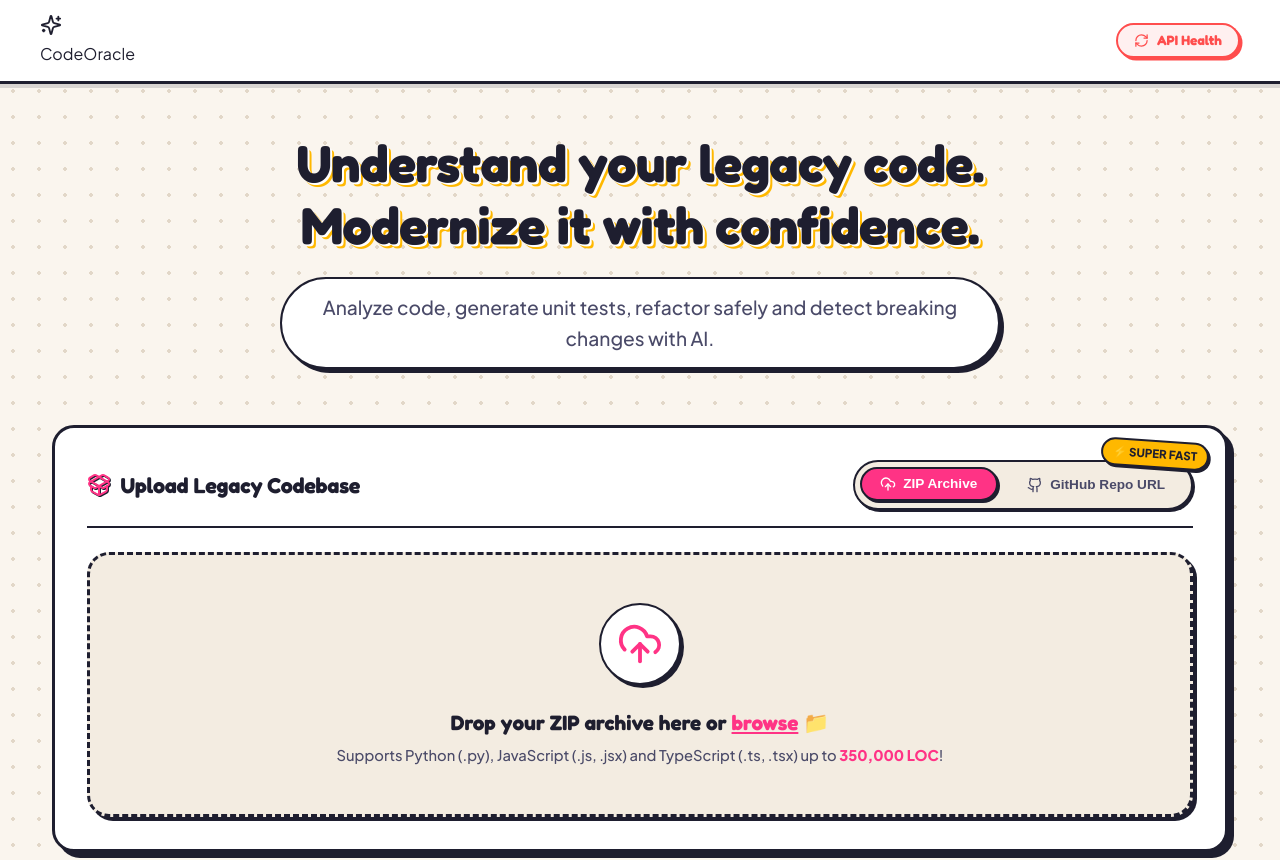
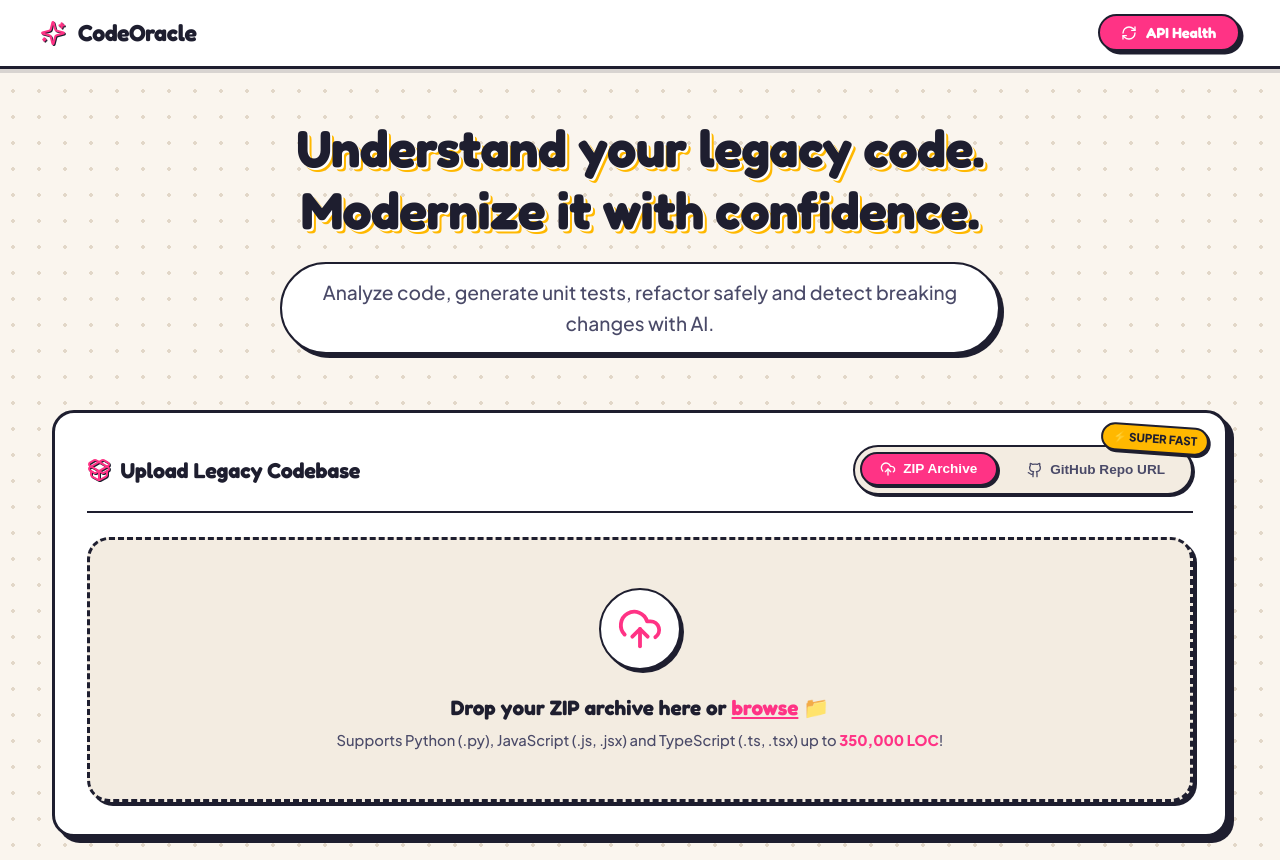
Before and after one commit to AnmolDholiya/CodeOracle, a React (Vite) app in the folder frontend/: page / in a window 1280 px wide. Shown: the top 860 px of the page. Built offline with nearby package versions, Linux system fonts and the light colour scheme; no server answers; the HTML template or start-up script is replaced by a standard one.

Commit message:
style(navbar): match candy-pink API Health pill button design

```diff
--- a/frontend/src/App.jsx
+++ b/frontend/src/App.jsx
@@ -80,11 +80,25 @@ function App() {
     <div className="app-container">
       {/* Header / Navbar */}
       <nav className="navbar">
-        <div className="navbar-logo">
-          <div className="logo-icon-ps">
-            <Sparkles size={22} />
+        <div style={{ display: 'flex', alignItems: 'center', gap: '0.75rem' }}>
+          <div style={{
+            display: 'flex',
+            alignItems: 'center',
+            justifyContent: 'center',
+            color: '#FF3385',
+            filter: 'drop-shadow(1.5px 1.5px 0px var(--ink))'
+          }}>
+            <Sparkles size={26} />
           </div>
-          <span className="logo-text">CodeOracle</span>
+          <span style={{
+            fontSize: '1.45rem',
+            fontWeight: 800,
+            color: 'var(--ink)',
+            fontFamily: 'var(--font-heading)',
+            letterSpacing: '-0.02em'
+          }}>
+            CodeOracle
+          </span>
         </div>
 
         {/* Global Health Status Chip */}
@@ -96,22 +110,22 @@ function App() {
             style={{
               display: 'inline-flex',
               alignItems: 'center',
-              gap: '0.5rem',
-              background: health ? '#EBFDF2' : (healthLoading ? '#FFFBF0' : '#FFF0F0'),
-              color: health ? 'var(--accent-success)' : (healthLoading ? 'var(--accent-warning)' : 'var(--accent-error)'),
-              border: `2px solid ${health ? 'var(--accent-success)' : (healthLoading ? 'var(--accent-warning)' : 'var(--accent-error)')}`,
-              boxShadow: `2.5px 2.5px 0px ${health ? 'var(--accent-success)' : (healthLoading ? 'var(--accent-warning)' : 'var(--accent-error)')}`,
-              padding: '0.45rem 1rem',
+              gap: '0.55rem',
+              background: '#FF3385',
+              color: '#FFFFFF',
+              border: '2.5px solid var(--ink)',
+              boxShadow: '3.5px 3.5px 0px var(--ink)',
+              padding: '0.5rem 1.35rem',
               borderRadius: 'var(--radius-pill)',
               fontWeight: 800,
-              fontSize: '0.85rem',
+              fontSize: '0.92rem',
               cursor: 'pointer',
               fontFamily: 'var(--font-heading)',
-              transition: 'all 0.15s ease'
+              transition: 'all 0.15s cubic-bezier(0.34, 1.56, 0.64, 1)'
             }}
           >
-            <RefreshCw size={15} className={healthLoading ? 'spin' : ''} />
-            {healthLoading ? (healthStage ? 'Waking…' : 'Checking…') : 'API Health'}
+            <RefreshCw size={16} color="#FFFFFF" className={healthLoading ? 'spin' : ''} />
+            <span>{healthLoading ? (healthStage ? 'Waking…' : 'Checking…') : 'API Health'}</span>
           </button>
         </div>
       </nav>
```
